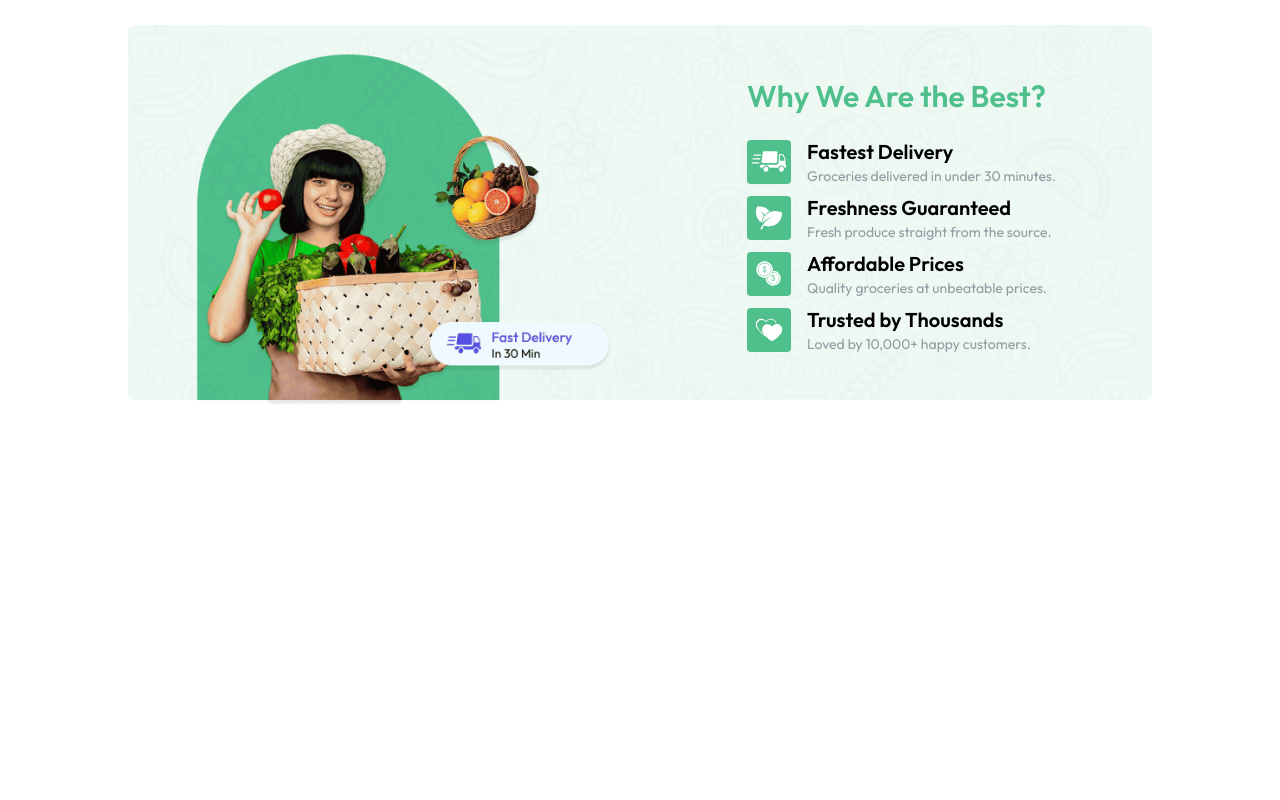
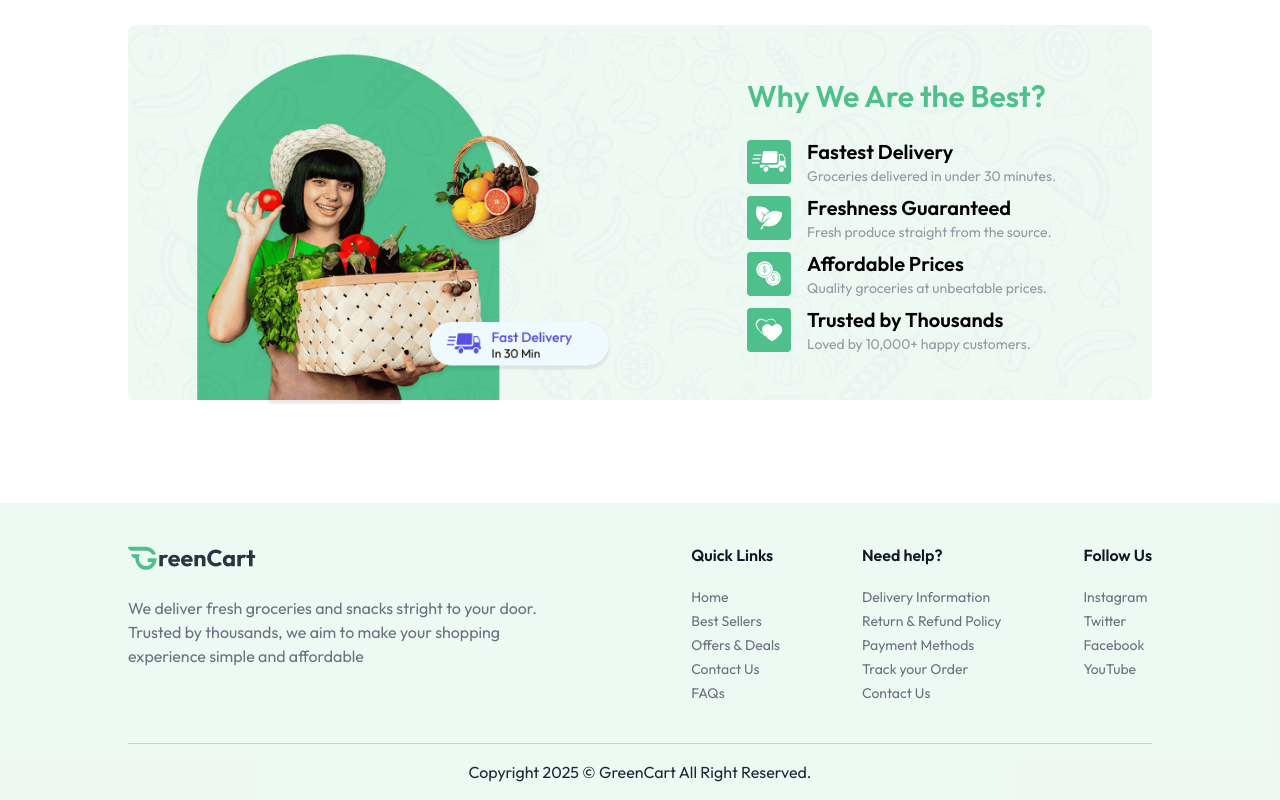
Before and after one commit to jim2107054/GreenCart, a React (Vite) app in the folder frontend/: page / in a window 1280 px wide. Shown: the part 1275-2075 px from the top of the page. Before the commit the page ends 1682 px from the top, so only its background shows below. Built offline with nearby package versions, Linux system fonts and the light colour scheme; a web font is replaced by a local one.

Commit message:
add footer for all customer page but not for seller page

```diff
--- a/frontend/src/App.jsx
+++ b/frontend/src/App.jsx
@@ -3,6 +3,7 @@ import Navbar from "./components/Navbar";
 import { Route, Routes, useLocation } from "react-router-dom";
 import Home from "./pages/Home";
 import {Toaster} from "react-hot-toast";
+import Footer from "./components/Footer";
 
 const App = () => {
   // we are in the seller dashboard or not. if the path is /seller, we are in the seller dashboard
@@ -52,6 +53,7 @@ const App = () => {
           <Route path="/" element={<Home />} />
         </Routes>
       </div>
+      {!isSellerPath && <Footer />}
     </div>
   );
 };
```
